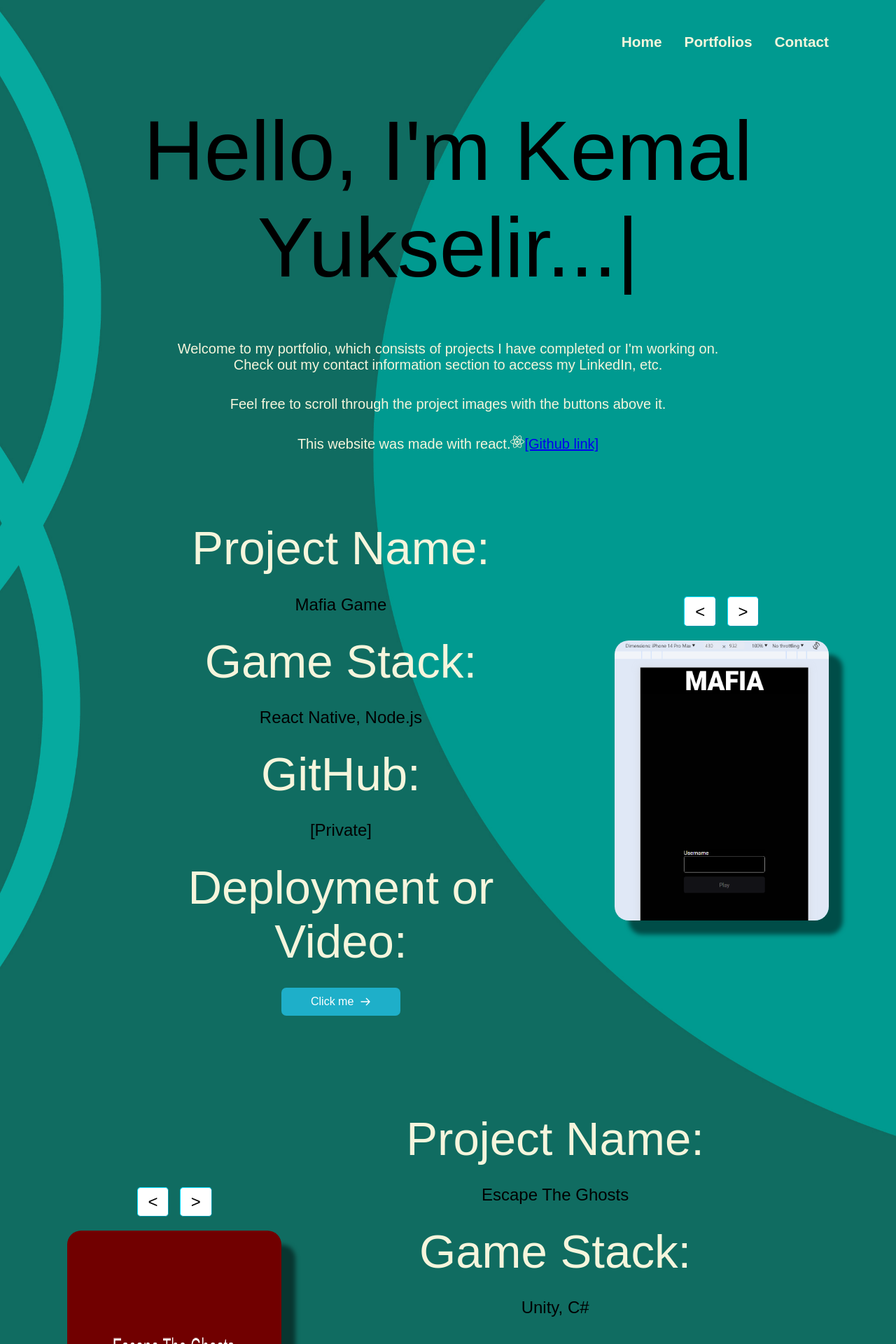
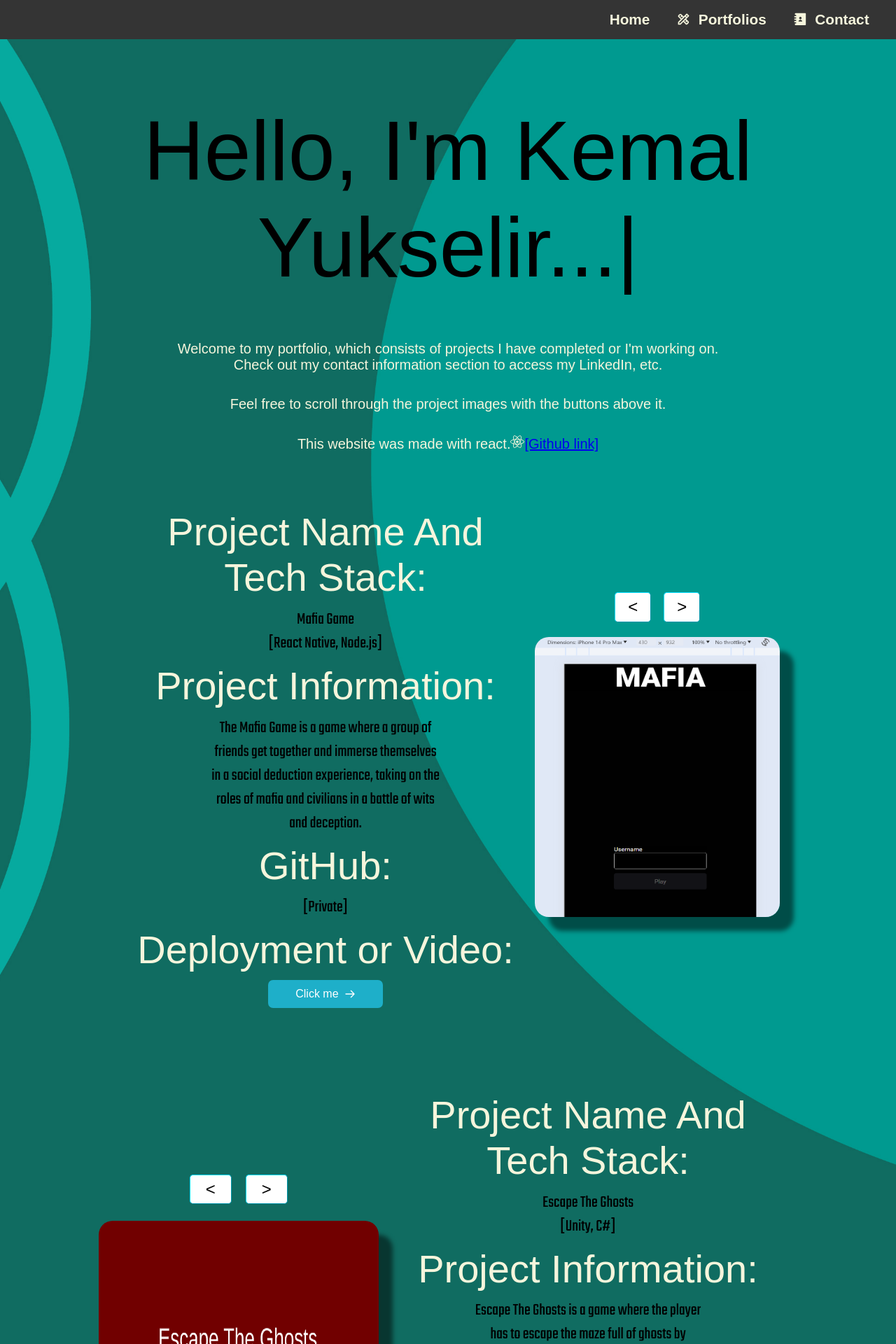
Before and after one commit to KemalYukselir/portfolio-website, a React (Create React App) app: page / in a window 1280 px wide. Shown: the top 1920 px of the page at 70% size. Built offline with nearby package versions, Linux system fonts and the light colour scheme; a web font is replaced by a local one.

Commit message:
styling changes and updates to portfolio information

```diff
--- a/public/index.html
+++ b/public/index.html
@@ -34,6 +34,10 @@
   <link rel="preconnect" href="https://fonts.gstatic.com" crossorigin>
   <link href="https://fonts.googleapis.com/css2?family=Jersey+10&display=swap" rel="stylesheet">
 
+  <link rel="preconnect" href="https://fonts.googleapis.com">
+  <link rel="preconnect" href="https://fonts.gstatic.com" crossorigin>
+  <link href="https://fonts.googleapis.com/css2?family=Nunito+Sans:ital,opsz,wght@0,6..12,200..1000;1,6..12,200..1000&family=Teko:wght@300..700&display=swap" rel="stylesheet">
+
     <title>Kemal Yukselir Portfolio Website</title>
   </head>
   <body>
--- a/src/App.css
+++ b/src/App.css
@@ -20,22 +20,20 @@ body {
 }
 
 nav {
-  margin-top: 3rem; /* Add left margin for spacing between links */
+  background-color: #343434;
   position: fixed;
   top: 0;
-  width: 85%;
+  left: 0;
+  width: 100%;
+  height: 7%;
   display: flex;
   justify-content: flex-end;
   align-items: center;
 }
-/* .nav-logo-container img{
-  margin-top: 5%;
-  width: 40%;
-} */
-.navbar-menu-container {
-  display: none;
+
+.navbar-links-container {
+  margin-right: 3%;
 }
-
 .navbar-links-container a {
   text-decoration: none;
   font-size: 1.3rem;
@@ -44,9 +42,28 @@ nav {
   margin-left: 2rem; /* Add left margin for spacing between links */
 }
 
+.navbar-links-container a:hover {
+  color: black;
+}
+
+.navBar-icon {
+  display: inline-block;
+  vertical-align: top;
+  margin-top: 1px;
+  margin-right: 5px;
+}
+
+.navbar-menu-container {
+  display: none;
+}
+
 .navbar-menu-container svg {
   cursor: pointer;
 }
+
+
+
+
 
 
 
@@ -147,10 +164,11 @@ nav {
 }
 
 .text-wrapper {
+  width: 50%;
   display: flex;
   flex-direction: column;
-  margin-right: 10%;
-  margin-left: 10%;
+  margin-right: 2.5%;
+  margin-left: 2.5%;
   align-items: center;
   text-align: center;
   justify-content: center;
@@ -161,10 +179,20 @@ nav {
   font-family: "Jersey 10", sans-serif;
   font-weight: 400;
   font-style: normal;
-  margin-bottom: 5%;
-  margin-top: 5%;
-  font-size: 420%;
+  margin-bottom: 2%;
+  margin-top: 2%;
+  font-size: 350%;
   color: beige;
+}
+
+.text-wrapper p {
+  font-family: "Teko", sans-serif;
+  font-optical-sizing: auto;
+  font-weight: 400;
+  font-style: normal;
+  text-align: center;
+  font-size: 150%;
+  width: 60%;
 }
 
 .text-wrapper a {
@@ -179,10 +207,11 @@ nav {
   align-items: center;
 }
 
-.text-wrapper p {
-  text-align: center;
-  font-size: 150%;
+.text-wrapper a:hover {
+  transform: scale(1.1);
 }
+
+
 
 
 
--- a/src/App.js
+++ b/src/App.js
@@ -30,8 +30,10 @@ function App() {
       <Home/>
       <Portfolios
         projectName="Mafia Game"
-        gameStack="React Native, Node.js"
+        gameStack="[React Native, Node.js]"
         githubLink={null}
+        projectInformation=
+        "The Mafia Game is a game where a group of friends get together and immerse themselves in a social deduction experience, taking on the roles of mafia and civilians in a battle of wits and deception."
         deploymentLink="https://themafiagame.netlify.app/"
         imgPlaceHolder= {[MafiaGameImg1, MafiaGameImg2, MafiaGameImg3, MafiaGameImg4]}
         imgWidth = "350px"
@@ -39,18 +41,27 @@ function App() {
       />
       <Portfolios
         projectName="Escape The Ghosts"
-        gameStack="Unity, C#"
+        gameStack="[Unity, C#]"
         githubLink="https://github.com/KemalYukselir/Escape-The-Ghosts"
+        projectInformation='
+        Escape The Ghosts is a game where the player has to escape the maze full of ghosts by collecting gems scattered across the map.
+        The player has a gun and 4 health points with power-ups ready to be picked up.
+        '
         deploymentLink = {null}
         imgPlaceHolder= {[escapeTheGhosts1, escapeTheGhosts2, escapeTheGhosts3, escapeTheGhosts4]}
-        imgWidth = "350px"
+        imgWidth = "400px"
         imgHeight = "400px"
         flip={true}
       />
       <Portfolios
         projectName="CyberTrace - Digital Forensics Game (Final Year Project)"
-        gameStack="HTML/CSS/JS, Java, Springboot, MySQL"
+        gameStack="[HTML/CSS/JS, Java, Springboot, MySQL]"
         githubLink="https://github.com/KemalYukselir/cyber-trace-digital-forensics"
+        projectInformation='
+        CyberTrace is a short video game/experience based around the concept of digital forensics from the point of view of volunteer law enforcement,
+        with access to personal information and a persons online presence of individuals who are flagged as potentially
+        violating internet laws or actual laws via the internet
+        '
         deploymentLink = {null}
         imgPlaceHolder= {[finalYearProj1, finalYearProj2, finalYearProj3, finalYearProj4]}
         imgWidth = "450px"
@@ -58,8 +69,13 @@ function App() {
       />
       <Portfolios
         projectName="Smart Plant Pot"
-        gameStack="Arduino, C++"
+        gameStack="[Arduino, C++]"
         githubLink="https://github.com/KemalYukselir/Smart-Plant-Pot"
+        projectInformation="
+        The Smart Plant Pot is designed for users to monitor the plant's levels through an application.
+        The Blynk application and LED display indicate when the plant needs watering.
+        Users can monitor soil moisture levels, temperature, and humidity. Additionally, users can monitor multiple different plants as they wish.
+        "
         deploymentLink = "https://www.youtube.com/watch?v=2mXiLEbZyAU&ab_channel=Kemal"
         imgPlaceHolder= {[plantPot1, plantPot2, plantPot3, plantPot4]}
         imgWidth = "359px"
--- a/src/Components/ContactPage.js
+++ b/src/Components/ContactPage.js
@@ -39,7 +39,6 @@ const ContactPage = () => {
             >
               <div className="info-boxes-img-container">{data.image}</div>
               <h2>{data.title}</h2>
-              <p>Click Me</p>
             </a>
           </div>
 
--- a/src/Components/NavigationBar.js
+++ b/src/Components/NavigationBar.js
@@ -1,5 +1,8 @@
 import React, {useState } from "react";
 import { HiOutlineBars3 } from "react-icons/hi2";
+import { RiContactsBook3Fill } from "react-icons/ri";
+import { MdOutlineDesignServices } from "react-icons/md";
+
 import Box from "@mui/material/Box";
 import Drawer from "@mui/material/Drawer";
 import List from "@mui/material/List";
@@ -11,6 +14,7 @@ import ListItemText from "@mui/material/ListItemText";
 import HomeIcon from "@mui/icons-material/Home";
 import InfoIcon from "@mui/icons-material/Info";
 import PhoneRoundedIcon from "@mui/icons-material/PhoneRounded";
+
 
 
 const NavigationBar = () => {
@@ -46,14 +50,10 @@ const NavigationBar = () => {
 
   return (
     <nav>
-      {/* <div className="nav-logo-container">
-        <img src={logo192} alt="React Logo" />
-      </div> */}
-
       <div className="navbar-links-container">
-        <a href="#home" onClick={handleHomeClick}>Home</a>
-        <a href="#portfolios" onClick={handlePortfoliosClick}>Portfolios</a>
-        <a href="#contact" onClick={handleContactClick}>Contact</a>
+        <a href="#home" onClick={handleHomeClick}> Home</a>
+        <a href="#portfolios" onClick={handlePortfoliosClick}> <MdOutlineDesignServices className="navBar-icon"/> Portfolios</a>
+        <a href="#contact" onClick={handleContactClick}> <RiContactsBook3Fill className="navBar-icon"/> Contact</a>
       </div>
 
       <div className="navbar-menu-container">
--- a/src/Components/Portfolios.js
+++ b/src/Components/Portfolios.js
@@ -3,7 +3,7 @@ import { HiOutlineArrowRight} from "react-icons/hi";
 
 
 
-const Portfolios = ({ projectName, gameStack, githubLink, deploymentLink, imgPlaceHolder, imgWidth, imgHeight, flip }) => {
+const Portfolios = ({ projectName, gameStack, projectInformation, githubLink, deploymentLink, imgPlaceHolder, imgWidth, imgHeight, flip }) => {
   // Check if the viewport width is less than or equal to 600px
 const mediaQuery = window.matchMedia("(max-width: 600px)");
 
@@ -46,8 +46,8 @@ const handleMediaQueryChange = (mediaQueryList) => {
 
             <div className='text-wrapper'>
               {/* Project Details */}
-              <h1>Project Name:</h1> <p>{projectName}</p>
-              <h1>Game Stack:</h1> <p>{gameStack}</p>
+              <h1>Project Name And Tech Stack:</h1> <p>{projectName} <br/> {gameStack}</p>
+              <h1>Project Information:</h1><p>{projectInformation}</p>
               {githubLink != null ? (
                 <>
                   <h1>GitHub:</h1><a href={githubLink} target="_blank" rel="noreferrer">Click me
@@ -73,8 +73,8 @@ const handleMediaQueryChange = (mediaQueryList) => {
           <div className='portfolio-section'>
             <div className='text-wrapper'>
               {/* Project Details */}
-              <h1>Project Name:</h1> <p>{projectName}</p>
-              <h1>Game Stack:</h1> <p>{gameStack}</p>
+              <h1>Project Name And Tech Stack:</h1> <p>{projectName} <br/> {gameStack}</p>
+              <h1>Project Information:</h1><p>{projectInformation}</p>
               {githubLink != null ? (
                 <>
                   <h1>GitHub:</h1><a href={githubLink} target="_blank" rel="noreferrer">Click me
```
